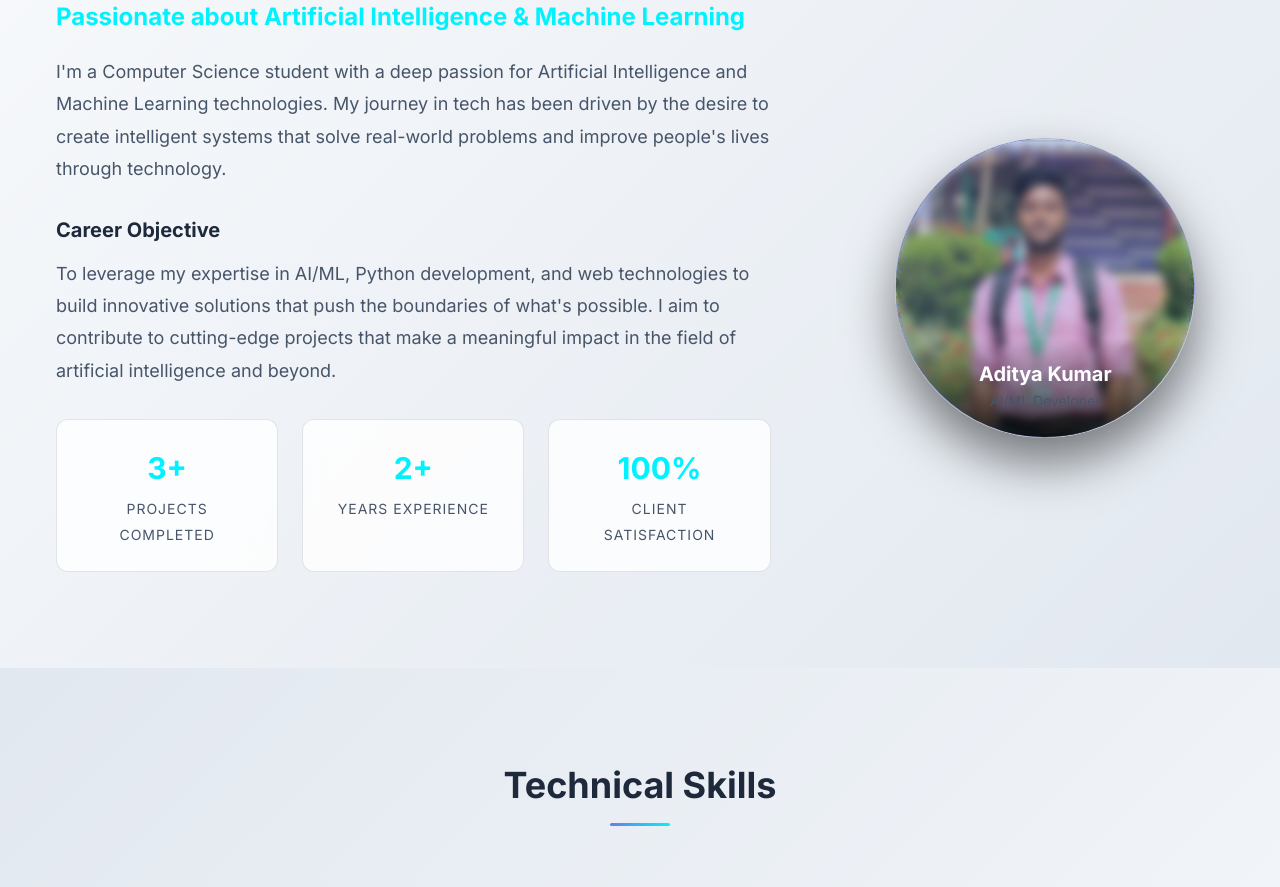
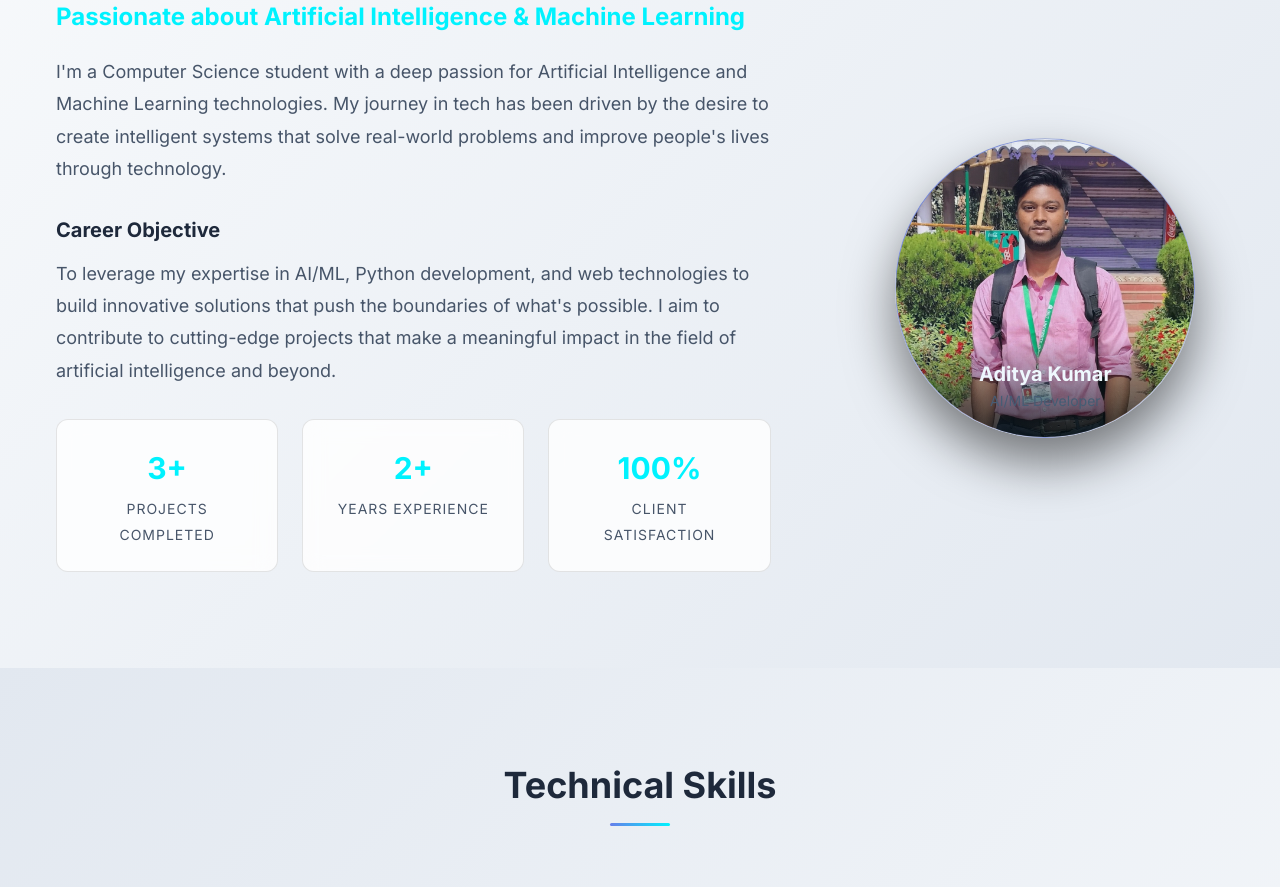
Before and after one commit to Adityakumar926/Portfolio, a plain HTML site: page index.html in a window 1280 px wide. Shown: the part 1019-1906 px from the top of the page. Drawn offline with Linux system fonts and the light colour scheme.

Commit message:
Fix profile image styling - v2

```diff
--- a/index.html
+++ b/index.html
@@ -135,7 +135,7 @@
 
                 <div class="about-image">
                     <div class="profile-card">
-                        <img src="assets/images/My_photo_3.jpg" alt="Aditya Kumar - AI/ML Developer" class="profile-image">
+                        <img src="assets/images/My_photo_3.jpg?v=2" alt="Aditya Kumar - AI/ML Developer" class="profile-image">
                         <div class="profile-overlay"></div>
                         <div class="profile-content">
                             <h4>Aditya Kumar</h4>
--- a/style.css
+++ b/style.css
@@ -576,6 +576,7 @@ a:hover {
     border: 1px solid var(--glass-border);
 }
 
+/* Profile Image - v2 */
 .profile-image {
     width: 100%;
     height: 100%;
@@ -583,6 +584,7 @@ a:hover {
     position: absolute;
     top: 0;
     left: 0;
+    z-index: 0;
 }
 
 .profile-overlay {
@@ -591,8 +593,8 @@ a:hover {
     left: 0;
     width: 100%;
     height: 100%;
-    background: linear-gradient(135deg, rgba(102, 126, 234, 0.3), rgba(0, 242, 254, 0.1));
-    backdrop-filter: blur(5px);
+    background: linear-gradient(135deg, rgba(102, 126, 234, 0.15), rgba(0, 242, 254, 0.05));
+    z-index: 1;
 }
 
 .profile-content {
```
